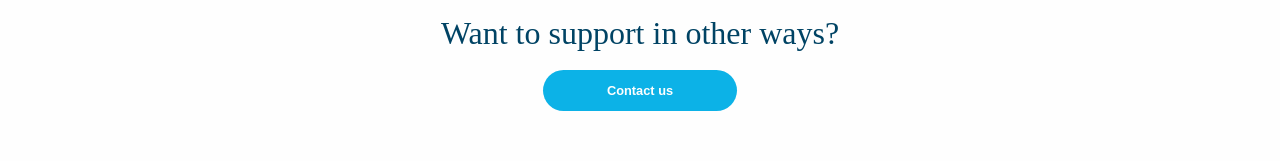
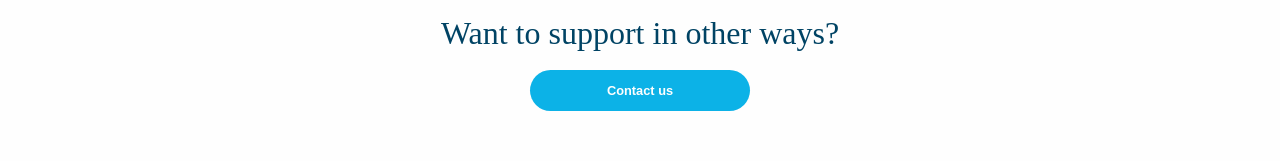
Before and after one commit to civictechindex/CTI-website-frontend, a React (Create React App) app: page /donate in a window 1280 px wide. Shown: the part 889-1050 px from the top of the page. Built offline with nearby package versions, Linux system fonts and the light colour scheme; what webfontloader would draw is missing.

Commit message:
Implemented mailto link for the contact button

```diff
--- a/src/pages/Donation/index.js
+++ b/src/pages/Donation/index.js
@@ -60,7 +60,12 @@ const Donation = () => {
 
       <section className={classes.contactSection}>
         <h2 className={classes.contactHeader}>Want to support in other ways?</h2>
-        <button className={classes.contactButton}>Contact us</button>
+        <a
+          className={classes.contactLink}
+          href="mailto:civictechindex@hackforla.org"
+        >
+          <button className={classes.contactButton}>Contact us</button>
+        </a>
       </section>
 
       <Footer />
--- a/src/pages/Donation/styles.js
+++ b/src/pages/Donation/styles.js
@@ -16,8 +16,8 @@ const useStyles = createUseStyles(theme => ({
     fontSize: '1vw',
     fontWeight: 'bold',
     margin: '0 auto',
-    padding: '1vw 5vw',
-    transition: 'background-color 0.3s',
+    padding: '1vw 6vw',
+    transition: 'background-color 0.25s',
     '&:hover': {
       backgroundColor: '#0899C7',
     },
@@ -29,6 +29,11 @@ const useStyles = createUseStyles(theme => ({
     fontSize: '2.5vw',
     fontWeight: '500',
     margin: '0 0 1vw',
+  },
+
+  contactLink: {
+    color: 'inherit',
+    textDecoration: 'none',
   },
 
   contactSection: {
```
